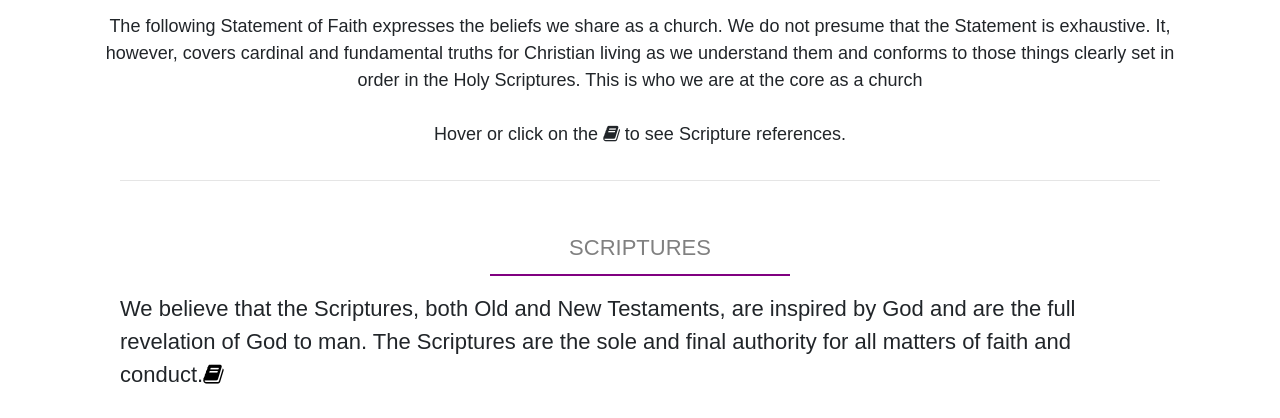
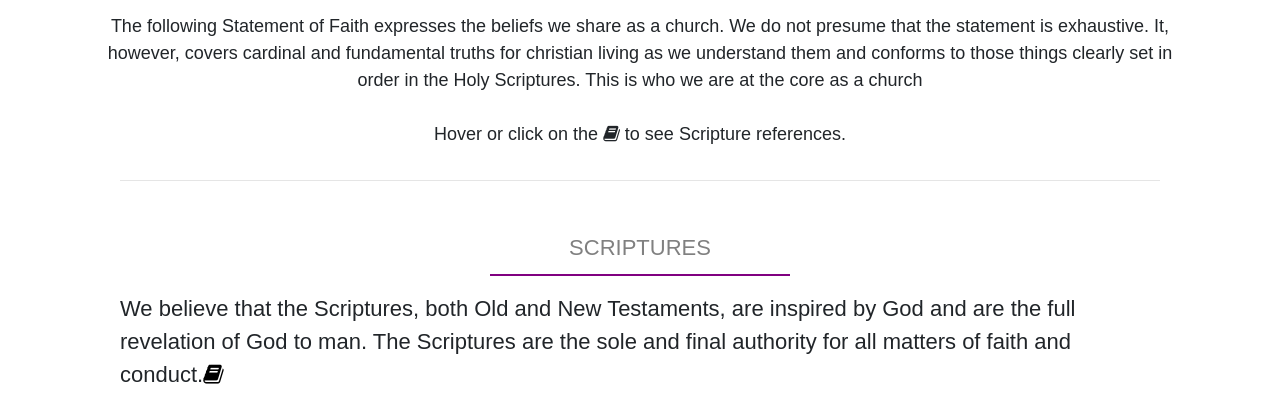
Before and after one commit to joanclarke/Power-in-the-Word-Website, a website: page belief.html in a window 1280 px wide. Shown: the part 674-1092 px from the top of the page. Drawn offline with nearby package versions, Linux system fonts and the light colour scheme; a web font is replaced by a local one.

```diff
--- a/belief.html
+++ b/belief.html
@@ -193,7 +193,7 @@
 				<div class="col-12">
 					<!--<p class="text-uppercase text-center" >Building connections - changing the nation</p>-->
 					<p class="text-capitalize text-center faith_heading">Statement of Faith</p>
-					<p class="text-center sub">The following Statement of Faith expresses the beliefs we share as a church. We do not presume that the Statement is exhaustive. It, however, covers cardinal and fundamental truths for Christian living as we understand them and conforms to those things clearly set in order in the Holy Scriptures. This is who we are at the core as a church</br></br>Hover or click on the <i class="fa fa-book"></i> to see Scripture references.</p>
+					<p class="text-center sub">The following Statement of Faith expresses the beliefs we share as a church. We do not presume that the statement is exhaustive. It, however, covers cardinal and fundamental truths for christian living as we understand them and conforms to those things clearly set in order in the Holy Scriptures. This is who we are at the core as a church</br></br>Hover or click on the <i class="fa fa-book"></i> to see Scripture references.</p>
 				</div>
 
 			</div>
```
